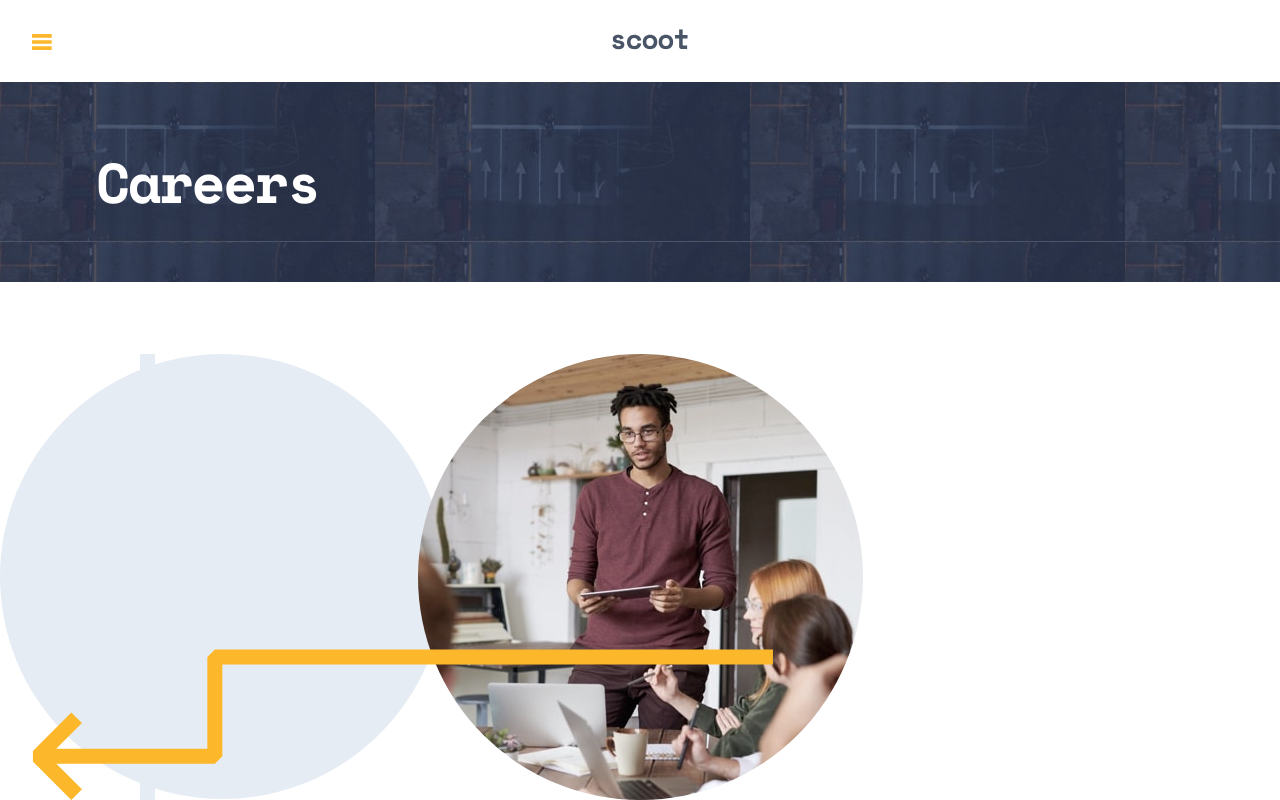
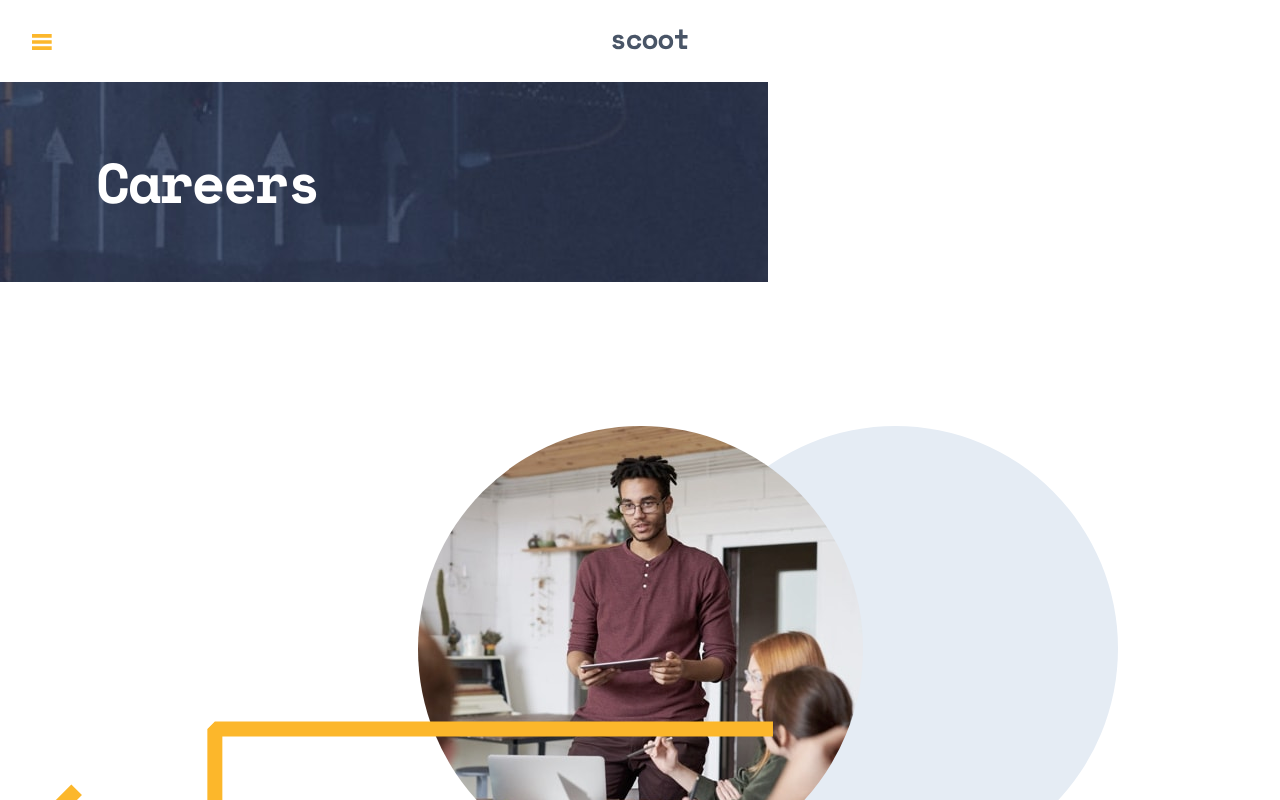
Before and after one commit to xaviguasch/scoot-multipage-website-app-frontendmentor-prac, a React (Create React App) app: page /careers in a window 1280 px wide. Shown: the top 800 px of the page. Built offline with nearby package versions, Linux system fonts and the light colour scheme.

Commit message:
styled hero/banner of Careers component and part of main-b section for tablet

```diff
--- a/src/components/Careers.css
+++ b/src/components/Careers.css
@@ -45,3 +45,40 @@
 .job-listing .btn {
   width: 100%;
 }
+
+/* ================== */
+/* MEDIA QUERIES */
+/* ================== */
+
+/* Tablet */
+@media (min-width: 768px) {
+  .banner--careers {
+    background: url('../assets/patterns/white-circles.svg'),
+      url('../assets/images/careers-locations-hero-tablet.jpg');
+
+    background-position: bottom 68px right -31px, top left;
+    background-repeat: no-repeat;
+    background-size: auto, auto, cover;
+  }
+
+  /* Main careers */
+  .main--careers::before {
+    content: '';
+    width: unset;
+    height: unset;
+    background: unset;
+    position: absolute;
+    top: 0;
+    left: unset;
+  }
+
+  /* Main B */
+  .main-b--careers {
+    margin-top: 9em;
+    padding-bottom: 7.5em;
+  }
+
+  .pair__illus__five {
+    background-position: top left 673px;
+  }
+}
--- a/src/components/Careers.js
+++ b/src/components/Careers.js
@@ -18,7 +18,7 @@ const Careers = () => {
         <h2 className='title'>Careers</h2>
       </section>
 
-      <section className='main'>
+      <section className='main main--careers'>
         <div className='main__b main-b--careers'>
           <div className='main__b__pair'>
             <div className='pair__copy'>
@@ -33,7 +33,7 @@ const Careers = () => {
               </a>
             </div>
 
-            <div className='pair__illus'>
+            <div className='pair__illus pair__illus__five'>
               <LeftDownwardArrow className='pattern pattern__six' />
               <img src={joinUsImg} alt='work meeting' />
             </div>
--- a/src/components/Locations.css
+++ b/src/components/Locations.css
@@ -1,8 +1,4 @@
 .Locations {
-}
-
-.banner--careers {
-  background: url('../assets/images/careers-location-hero-mobile.jpg');
 }
 
 .main__f {
```
